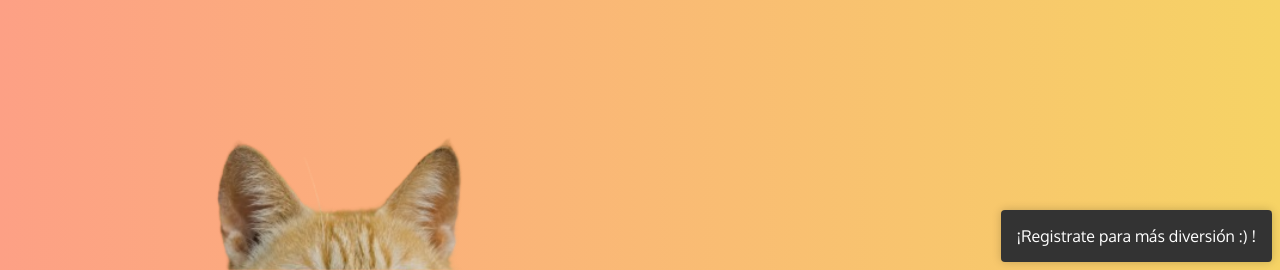
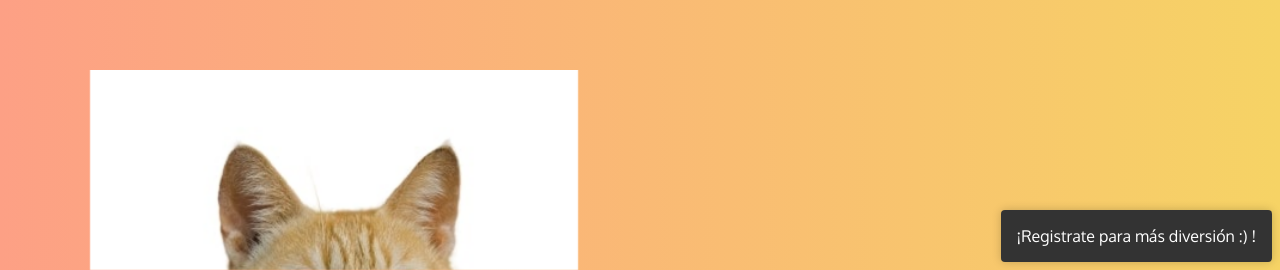
Before and after one commit to Patcire/MoggiePads, a React (Vite) app: page / in a window 1280 px wide. Shown: the part 530-800 px from the top of the page. Built offline with nearby package versions, Linux system fonts and the light colour scheme; a web font is replaced by a local one.

Commit message:
change photos format

```diff
--- a/src/03 - pages/LandPage.jsx
+++ b/src/03 - pages/LandPage.jsx
@@ -1,5 +1,4 @@
 import useFreeCallAPI from "../06 - customHooks/useFreeCallAPI.js";
-import {useNavigate} from "react-router-dom";
 import Toast from "../04 - components/Toast.jsx";
 import {useState} from "react";
 
@@ -7,7 +6,6 @@ const LandPage = () => {
 
     const {photo, loadOnePhoto} = useFreeCallAPI()
     const [showToast, setShowToast]  = useState(true)
-    const navigate = useNavigate()
 
     setTimeout(()=> {
 
@@ -43,7 +41,7 @@ const LandPage = () => {
 
             {showToast && <Toast message={" ¡Registrate para más diversión :) !"}></Toast>}
             <img alt={"cat ears"}
-                 src={"resources/jack-dong-yJozLVBxNA0-unsplash-mod-removebg-preview.png"}
+                 src={"resources/jack-dong-yJozLVBxNA0-unsplash-mod-removebg-preview.jpg"}
                  className={"landpage__article__img--detail"}></img>
 
 
--- a/src/03 - pages/ProfilePage.jsx
+++ b/src/03 - pages/ProfilePage.jsx
@@ -16,7 +16,7 @@ const ProfilePage = () => {
                 <h3 className={"profile__h3"}> Mis favoritos</h3>
                 <article className={"profile__card"}>
 
-                    <img alt={"draw of cat"} src={"resources/cat-icon.png"}
+                    <img alt={"draw of cat"} src={"resources/cat-icon.jpg"}
                          className={"profile__card__img"}></img>
 
                     <article className={"profile__card__container"}>
```
Also changed, not shown: resources/cat-icon.jpg (added), resources/jack-dong-yJozLVBxNA0-unsplash-mod-removebg-preview.jpg (added).
